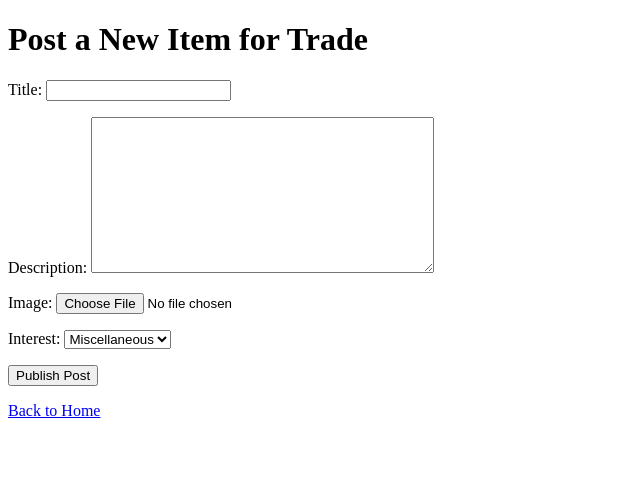
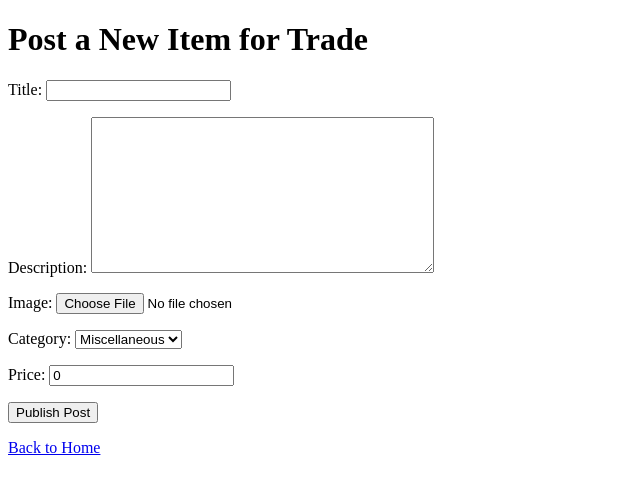
Before and after one commit to xuangj/uva-bartering-app, a Django app: page /post/new/ in a window 1280 px wide. Shown: the top 494 px of the page, without its empty margins (0-640 px from the left). Run offline with Django 5.2, Linux system fonts and the light colour scheme; the visitor is signed in with stand-in values (Sample User, id 1).

Commit message:
Implemented most of the search functionality except for searching by date. Also added two more tags for First-year and Food

```diff
--- a/core/forms.py
+++ b/core/forms.py
@@ -6,7 +6,7 @@ from .models import Post, Profile
 class PostForm(forms.ModelForm):
     class Meta:
         model = Post
-        fields = ["title", "description", "image", "interest"]
+        fields = ["title", "description", "image", "category","price"]
 
 class ProfileForm(forms.ModelForm):
     class Meta:
--- a/core/models.py
+++ b/core/models.py
@@ -54,6 +54,8 @@ class Post(models.Model):
         ('Books','Books'),
         ('Clothing','Clothing'),
         ('Furniture','Furniture'),
+        ('Food','Food'),
+        ('First-year','First-year'),
         ('Miscellaneous', 'Miscellaneous'),
     ]
 
@@ -62,7 +64,8 @@ class Post(models.Model):
     title = models.CharField(max_length=100)
     description = models.TextField()
     image = models.ImageField(upload_to=unique_post_image_path, blank=True, null=True)
-    interest = models.CharField(max_length=50, choices=CATEGORY, default='Miscellaneous')
+    category = models.CharField(max_length=50, choices=CATEGORY, default='Miscellaneous')
+    price = models.IntegerField(default=0)
     created_at = models.DateTimeField(auto_now_add=True)
 
     def __str__(self):
--- a/core/views.py
+++ b/core/views.py
@@ -13,12 +13,30 @@ def home(request):
     """Render homepage with all posts (and optional search filters)."""
     posts = Post.objects.all().order_by("-created_at")
 
-    # Filter
+
+    # Category Filter
+    catergory_filter = request.GET.get("category")
+    name_search = request.GET.get("name")
+    price_min = request.GET.get("price_min")
+    price_max = request.GET.get("price_max")
+
+    if catergory_filter:
+        posts = posts.filter(category=catergory_filter)
+    if name_search:
+        posts = posts.filter(title__icontains=name_search)
+    if price_min and price_min.isdigit(): # Ensure input is valid before filtering
+        posts = posts.filter(price__gte=price_min)
+    if price_max and price_max.isdigit(): # Ensure input is valid before filtering
+        posts = posts.filter(price__lte=price_max)
+    context = {
+        'posts': posts,
+        'categories': Post.CATEGORY,
+    }
     name_query = request.GET.get("name")
     if name_query:
         posts = posts.filter(title__icontains=name_query)
 
-    return render(request, "home.html", {"posts": posts})
+    return render(request, "home.html", context)
 
 
 # Handle default login
```
Also changed, not shown: templates/home.html (+8 -5 lines), core/migrations/0012_rename_interest_post_category.py (added), core/migrations/0013_post_price.py (added).
